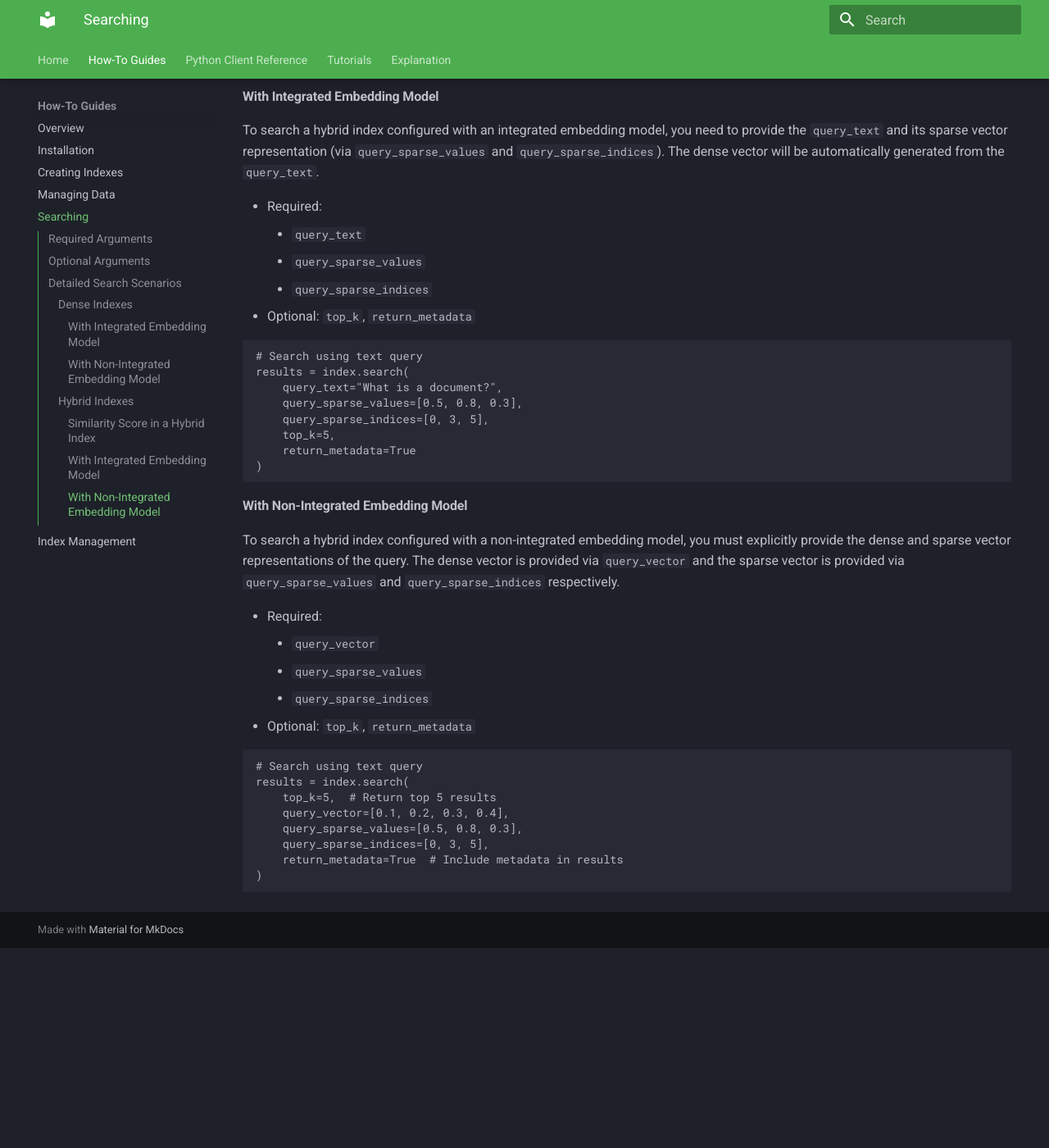
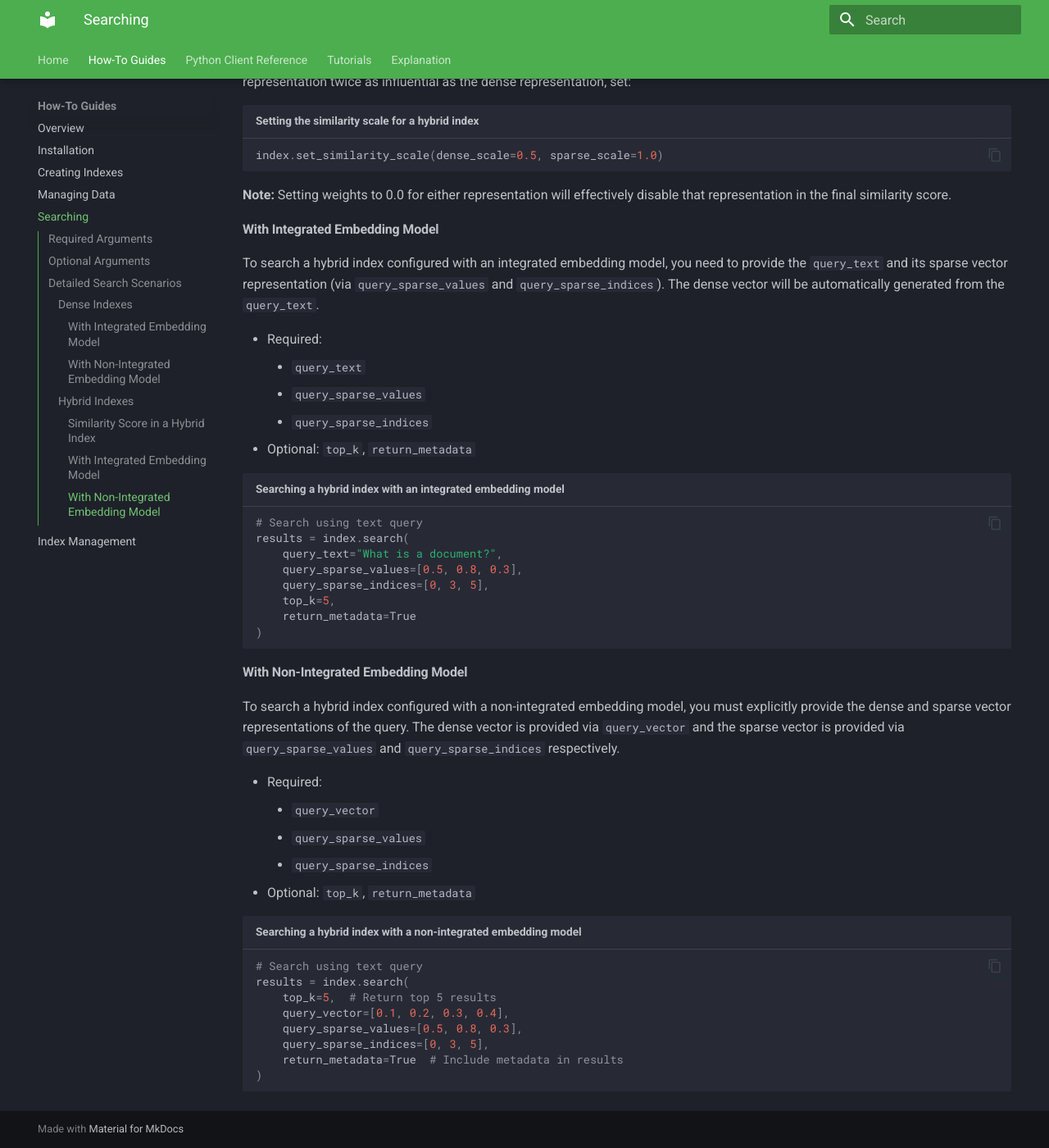
Before and after one commit to vectorstack-ai/vectorstackai-python, an MkDocs documentation site: the page built from docs/how_to_guides/searching.md, in a window 1280 px wide and 1400 px high, scrolled down 3171 px. Shown: the whole window at 82% size. Built offline with MkDocs 1.6.1 and Material for MkDocs 9.7.7, drawn with Linux system fonts in a browser that asks for light colours; plug-ins that fetch from the network failed and are left out; before the commit the page ends 4327 px from its top, so only the background shows below that; some of the changed text lies outside the part shown.

Commit message:
enabled code formatting

````diff
--- a/docs/how_to_guides/searching.md
+++ b/docs/how_to_guides/searching.md
@@ -1,4 +1,4 @@
-# Searching
+# **Searching**
 
 The search method enables you to find the most relevant vectors in your index based on a query.
 It returns a ranked list of the closest matches, sorted by similarity score.
@@ -9,9 +9,7 @@ Each search result (in the returned list) contains:
 - `similarity` – The similarity score for the match (higher is typically more relevant).
 - `metadata` – Any additional metadata stored with the vector (only returned if `return_metadata=True`).
 
-Below is a simple example of how to handle the list of results returned from `index.search()`:
-
-```python
+```python title="Example showing how to search an index and handle the list of results"
 results = index.search(
     query_text="What is a document?",
     top_k=5,
@@ -26,7 +24,7 @@ for item in results:
     print("---")
 ```
 
-## Required Arguments
+## **Required Arguments**
 Depending on your exact setup, the required inputs for each search can vary.
 Use this table to see which arguments you must provide for each combination of index type and embedding model.
 
@@ -48,7 +46,7 @@ In the table above, the following terms apply:
 - **`query_sparse_values` (list of floats)** and **`query_sparse_indices` (list of ints)**
   The numerical values and their corresponding indices for a sparse representation of the query (e.g., TF-IDF, BM25, etc.).
 
-## Optional Arguments
+## **Optional Arguments**
 In addition to these required arguments, you may also specify following **optional arguments**:
 
 - **`top_k` (int, default=10)**
@@ -58,17 +56,17 @@ In addition to these required arguments, you may also specify following **option
   When set to True, metadata for each result is returned.
   If you only need IDs and similarity scores, leave this as False to speed up the query.
 
-## Detailed Search Scenarios
+## **Detailed Search Scenarios**
 Below are code examples demonstrating how to search your index based on different configurations. Each example shows the required and optional arguments needed for successful searching.
 
-### Dense Indexes
-#### With Integrated Embedding Model
+### **Dense Indexes**
+#### **With Integrated Embedding Model**
 To search a dense index configured with an integrated embedding model, you only need to provide a `query_text`. The method will automatically generate a dense query vector from this text.
 
 - Required: `query_text`
 - Optional: `top_k`, `return_metadata`
 
-```python
+```python title="Searching a dense index with an integrated embedding model"
 # Search using query's text
 results = index.search(
     query_text="What is a document?",
@@ -77,13 +75,13 @@ results = index.search(
 )
 ```
 
-#### With Non-Integrated Embedding Model
+#### **With Non-Integrated Embedding Model**
 To search a dense index configured with a non-integrated embedding model, you must explicitly provide the dense vector representation of the query (via `query_vector`).
 
 - Required: `query_vector`
 - Optional: `top_k`, `return_metadata`
 
-```python
+```python title="Searching a dense index with a non-integrated embedding model"
 # Search using query's dense vector representation
 results = index.search(
     query_vector=[0.1, 0.2, 0.3, 0.4],
@@ -92,17 +90,17 @@ results = index.search(
 )
 ```
 
-### Hybrid Indexes
+### **Hybrid Indexes**
 A hybrid index combines both dense and sparse vector representations to enhance search quality.
 **Dense vectors** capture the semantic meaning of text (through continuous embeddings), while **sparse vectors** (e.g., TF-IDF or BM25) capture exact keyword matches.
 
-#### Similarity Score in a Hybrid Index
+#### **Similarity Score in a Hybrid Index**
 When searching, the similarity score between a query and a document is computed as a weighted sum of the query–document similarity in both dense and sparse vector spaces:
 
 - `dense_similarity`: reflects how similar is the query’s dense representation to the document’s dense representation
 - `sparse_similarity`: reflects how similar is the query’s sparse representation to the document’s sparse representation
 
-```python
+```python title="Similarity score calculation in a hybrid index"
 similarity_score = (
     dense_similarity * dense_similarity_scale
     + sparse_similarity * sparse_similarity_scale
@@ -114,13 +112,13 @@ Here, `dense_similarity_scale` and `sparse_similarity_scale` are floating-point
 You can adjust these values as needed via the `index.set_similarity_scale()` method.
 For example, to make the sparse representation twice as influential as the dense representation, set:
 
-```python
+```python title="Setting the similarity scale for a hybrid index"
 index.set_similarity_scale(dense_scale=0.5, sparse_scale=1.0)
 ```
 
 **Note:** Setting weights to 0.0 for either representation will effectively disable that representation in the final similarity score.
 
-#### With Integrated Embedding Model
+#### **With Integrated Embedding Model**
 To search a hybrid index configured with an integrated embedding model, you need to provide the `query_text` and its sparse vector representation (via `query_sparse_values` and `query_sparse_indices`).
 The dense vector will be automatically generated from the `query_text`.
 
@@ -130,7 +128,7 @@ The dense vector will be automatically generated from the `query_text`.
     - `query_sparse_indices`
 - Optional: `top_k`, `return_metadata`
 
-```python
+```python title="Searching a hybrid index with an integrated embedding model"
 # Search using text query
 results = index.search(
     query_text="What is a document?",
@@ -141,7 +139,7 @@ results = index.search(
 )
 ```
 
-#### With Non-Integrated Embedding Model
+#### **With Non-Integrated Embedding Model**
 To search a hybrid index configured with a non-integrated embedding model, you must explicitly provide the dense and sparse vector representations of the query. The dense vector is provided via `query_vector` and the sparse vector is provided via `query_sparse_values` and `query_sparse_indices` respectively.
 
 - Required:
@@ -150,7 +148,7 @@ To search a hybrid index configured with a non-integrated embedding model, you m
     - `query_sparse_indices`
 - Optional: `top_k`, `return_metadata`
 
-```python
+```python title="Searching a hybrid index with a non-integrated embedding model"
 # Search using text query
 results = index.search(
     top_k=5,  # Return top 5 results
--- a/mkdocs.yml
+++ b/mkdocs.yml
@@ -2,9 +2,7 @@ site_name: PreciseSearch Documentation
 
 theme:
   name: material
-  highlightjs: true
-  hljs_languages:
-    - python
+
 
   palette:
     scheme: slate
@@ -16,12 +14,22 @@ theme:
     - toc.integrate # Automatically integrate the table of contents into the page
     - navigation.top # Show the navigation bar at the top of the page
     - navigation.expand # Expand the navigation bar
+    - navigation.sections  # Show the sections in the navigation bar
     - navigation.tabs # Show the navigation bar at the top of the page
     - navigation.instant.prefetch # Prefetch the navigation menu
     - navigation.tabs.sticky # Make the navigation bar sticky
     - search.suggest # Show search suggestions
     - search.share # Show search share
+    - content.code.copy # Show copy button for code blocks
 
+markdown_extensions:
+  - pymdownx.highlight:
+      anchor_linenums: true
+      line_spans: __span
+      pygments_lang_class: true
+  - pymdownx.inlinehilite
+  - pymdownx.snippets
+  - pymdownx.superfences
 
 plugins:
   - privacy # Automatically downloads external files/ assets as part of the build process
````
Also changed, not shown: docs/how_to_guides/creating-indexes.md (+6 -8 lines), docs/how_to_guides/index-management.md (+17 -10 lines), docs/how_to_guides/installation.md (+0 -6 lines), docs/how_to_guides/managing-data.md (+7 -17 lines).
